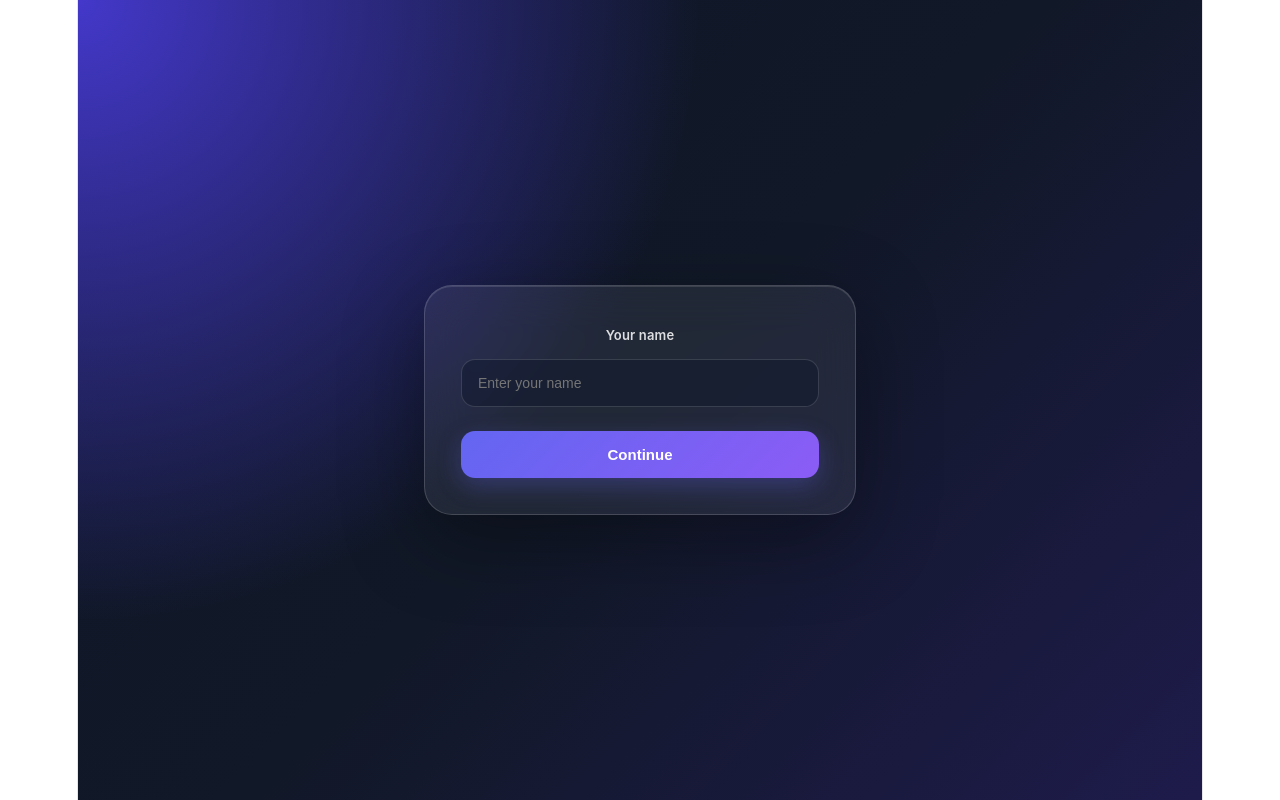
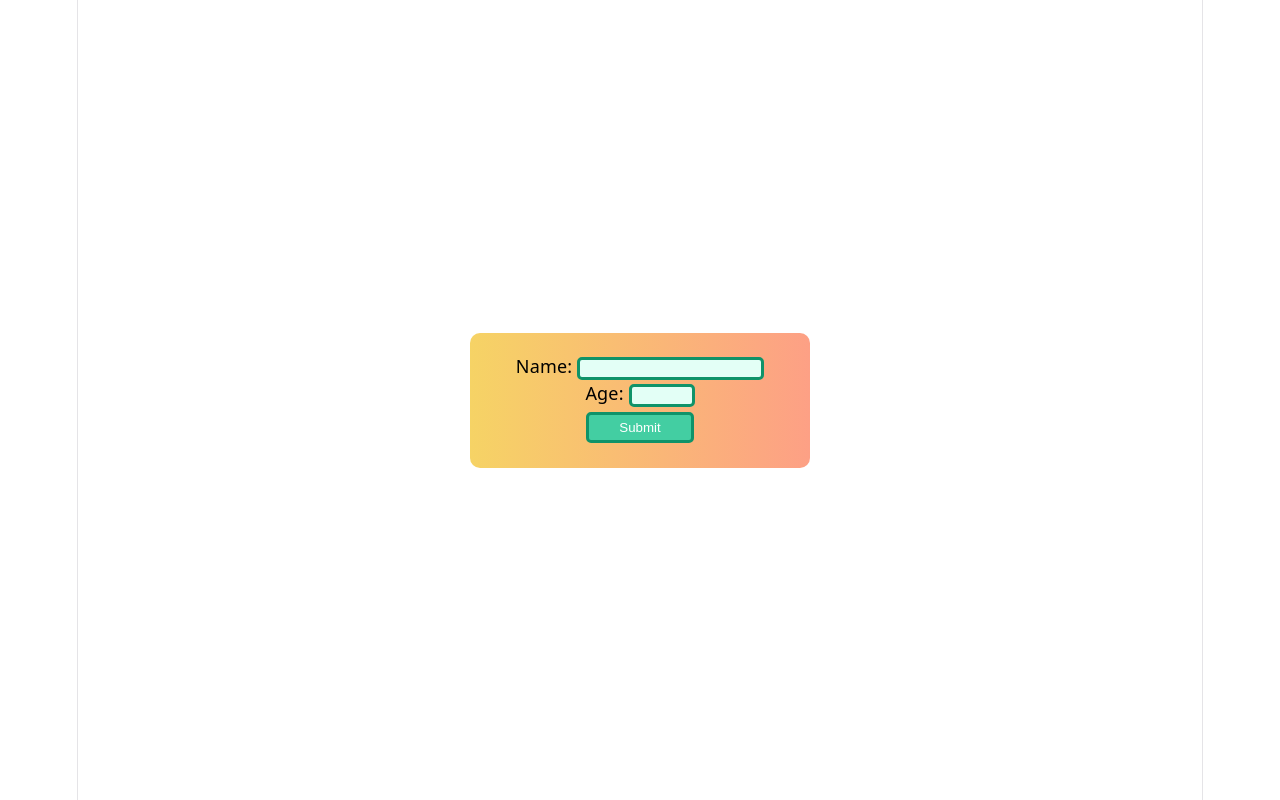
Before and after one commit to Shrut-0406/RODS, a React (Vite) app in the folder myapp/: page / in a window 1280 px wide. Built offline with nearby package versions, Linux system fonts and the light colour scheme.

Commit message:
Commit 9

```diff
--- a/myapp/src/App.tsx
+++ b/myapp/src/App.tsx
@@ -1,169 +1,134 @@
 function App() {
-  let isTeacher: boolean = false;
-  const name: string = "Shrut";
-  let age: number = 16;
+  //UI
+  return (
+    <form style={{
+      background: "linear-gradient(90deg, #f6d365, #fda085) padding-box" ,
+      width: "300px",
+      margin: "auto",
+      padding: "20px",
+      borderRadius: "10px",
+      color: "black",
+      fontWeight: "500",
+    }}>
+      <div>
+        <label>Name: </label>
+        <input id="name" required style={{
+          backgroundColor: "#e3fff6 ",
+          border: "3px solid #0f9369",
+          color: "black",
+          borderRadius: "5px",
+        }}></input>
+      </div>
+      <div>
+        <label>Age: </label>
+        <input type="number" id="age" min="0" max="120" required style={{
+          backgroundColor: "#e3fff6 ",
+          border: "3px solid #0f9369",
+          color: "black",
+          borderRadius: "5px",
+        }}></input>
+      </div>
+      <div>
+        <button onClick={submitButtonOnClick} style={{
+          backgroundColor: "#43cea2 ",
+          border: "3px solid #0f9369",
+          color: "white",
+          padding: "5px 30px",
+          margin: "5px 0",
+          borderRadius: "5px",
+          }}>
+          Submit
+        </button>
+      </div>
+    </form>
+  )
+}
 
-  let teacher = new Person();
+function submitButtonOnClick() {
+  let name = document.querySelector<HTMLInputElement>("#name");
+  let age = document.querySelector<HTMLInputElement>("#age");
 
-  teacher.name = name;
-  teacher.age = age;
-  teacher.isTeacher = isTeacher;
+  if (name && age && parseInt(age.value) >= 0 && parseInt(age.value) <= 120) {
+    alert("Name: " + name.value + " | Age: " + age.value);
+  }
+}
 
 
 
-  let people: Person[] = [
-    { name: teacher.name, age: teacher.age, isTeacher: teacher.isTeacher },
-    { name: "Jane", age: 28, isTeacher: false },
-    { name: "Sam", age: 42, isTeacher: false },
-  ];
-
-  let message: string = "Start";
-
-  let score: number = 70;
-  if (score >= 60) {
-    message = "You passed!";
-  } else {
-    message = "You failed!";
-  }
-
-  let isActive: boolean = true;
-
-  while (isActive) {
-    message = "Loop";
-    isActive = false;
-  }
-
-  let loops : number = 0;
-  for (; loops < 3;) {
-    loops = loops + 1;
-  }
-
-  //Loop #1 - start --> Loops = 0, 0 < 3 = true, end --> loops = 1
-  //Loop #2 - start --> Loops = 1, 1 < 3 = true, end --> loops = 2
-  //Loop #3 - start --> Loops = 2, 2 < 3 = true, end --> loops = 3
-  //Loop #4 - start --> Loops = 3, 3 < 3 = false, end --> loops = 3
-
-  let product: number = Multiply(8, 7);
-
-return (
-  <div
-    style={{
-      minHeight: "100vh",
-      display: "flex",
-      alignItems: "center",
-      justifyContent: "center",
-      padding: "24px",
-      boxSizing: "border-box",
-      background:
-        "radial-gradient(circle at top left, #4338ca, transparent 45%), linear-gradient(135deg, #0f172a, #111827, #1e1b4b)",
-      fontFamily: "Inter, sans-serif",
-    }}
-  >
-    <div
-      style={{
-        width: "100%",
-        maxWidth: "432px",
-        boxSizing: "border-box",
-        padding: "36px",
-        borderRadius: "28px",
-        background: "rgba(255, 255, 255, 0.07)",
-        backdropFilter: "blur(24px)",
-        WebkitBackdropFilter: "blur(24px)",
-        border: "1px solid rgba(255, 255, 255, 0.16)",
-        boxShadow:
-          "0 24px 80px rgba(0,0,0,0.35), inset 0 1px 0 rgba(255,255,255,0.12)",
-        color: "#ffffff",
-      }}
-    >
-      <form
-        style={{
-          display: "flex",
-          flexDirection: "column",
-          gap: "20px",
-        }}
-      >
-        <div>
-          <label
-            htmlFor="name"
-            style={{
-              display: "block",
-              fontSize: "13px",
-              fontWeight: 600,
-              color: "rgba(255,255,255,0.85)",
-              marginBottom: "10px",
-            }}
-          >
-            Your name
-          </label>
-
-          <input
-            type="text"
-            name="name"
-            id="name"
-            placeholder="Enter your name"
-            required
-            style={{
-              width: "100%",
-              boxSizing: "border-box",
-              padding: "15px 16px",
-              borderRadius: "14px",
-              border: "1px solid rgba(255,255,255,0.14)",
-              background: "rgba(15,23,42,0.45)",
-              color: "#ffffff",
-              fontSize: "14px",
-              outline: "none",
-              transition: "border-color 0.2s ease",
-            }}
-          />
-        </div>
-
-        <button
-          type="submit"
-          style={{
-            width: "100%",
-            padding: "15px",
-            marginTop: "4px",
-            border: "none",
-            borderRadius: "14px",
-            background: "linear-gradient(135deg, #6366f1, #8b5cf6)",
-            color: "#ffffff",
-            fontSize: "15px",
-            fontWeight: 700,
-            cursor: "pointer",
-            boxShadow: "0 8px 24px rgba(99,102,241,0.3)",
-            transition: "transform 0.2s ease",
-          }}
-        >
-          Continue
-        </button>
-      </form>
-    </div>
-  </div>
-);
-}
-
-class Person {
-  name!: string;
-  age!: number;
-  isTeacher!: boolean;
-  }
-
-function Multiply(number1: number, number2: number): number {
-    return number1 * number2;
-}
-
-function printScore(parameter: string): string {
-  try {
-    let score: number = Number(parameter);
-
-    if (isNaN(score)) {
-      throw new Error("not a number!");
-    }
-
-    return String(score);
-  } catch (error) {
-    return String(error);
-  }
-}
 
 export default App
+
+// function App() {
+//   let isTeacher: boolean = false;
+//   const name: string = "Shrut";
+//   let age: number = 16;
+
+//   let teacher = new Person();
+
+//   teacher.name = name;
+//   teacher.age = age;
+//   teacher.isTeacher = isTeacher;
+
+
+
+//   let people: Person[] = [
+//     { name: teacher.name, age: teacher.age, isTeacher: teacher.isTeacher },
+//     { name: "Jane", age: 28, isTeacher: false },
+//     { name: "Sam", age: 42, isTeacher: false },
+//   ];
+
+//   let message: string = "Start";
+
+//   let score: number = 70;
+//   if (score >= 60) {
+//     message = "You passed!";
+//   } else {
+//     message = "You failed!";
+//   }
+
+//   let isActive: boolean = true;
+
+//   while (isActive) {
+//     message = "Loop";
+//     isActive = false;
+//   }
+
+//   let loops : number = 0;
+//   for (; loops < 3;) {
+//     loops = loops + 1;
+//   }
+
+//   //Loop #1 - start --> Loops = 0, 0 < 3 = true, end --> loops = 1
+//   //Loop #2 - start --> Loops = 1, 1 < 3 = true, end --> loops = 2
+//   //Loop #3 - start --> Loops = 2, 2 < 3 = true, end --> loops = 3
+//   //Loop #4 - start --> Loops = 3, 3 < 3 = false, end --> loops = 3
+
+//   let product: number = Multiply(8, 7);
+// return
+// }
+
+// class Person {
+//   name!: string;
+//   age!: number;
+//   isTeacher!: boolean;
+//   }
+
+// function Multiply(number1: number, number2: number): number {
+//     return number1 * number2;
+// }
+
+// function printScore(parameter: string): string {
+//   try {
+//     let score: number = Number(parameter);
+
+//     if (isNaN(score)) {
+//       throw new Error("not a number!");
+//     }
+
+//     return String(score);
+//   } catch (error) {
+//     return String(error);
+//   }
+// }
+
+// export default App
```
